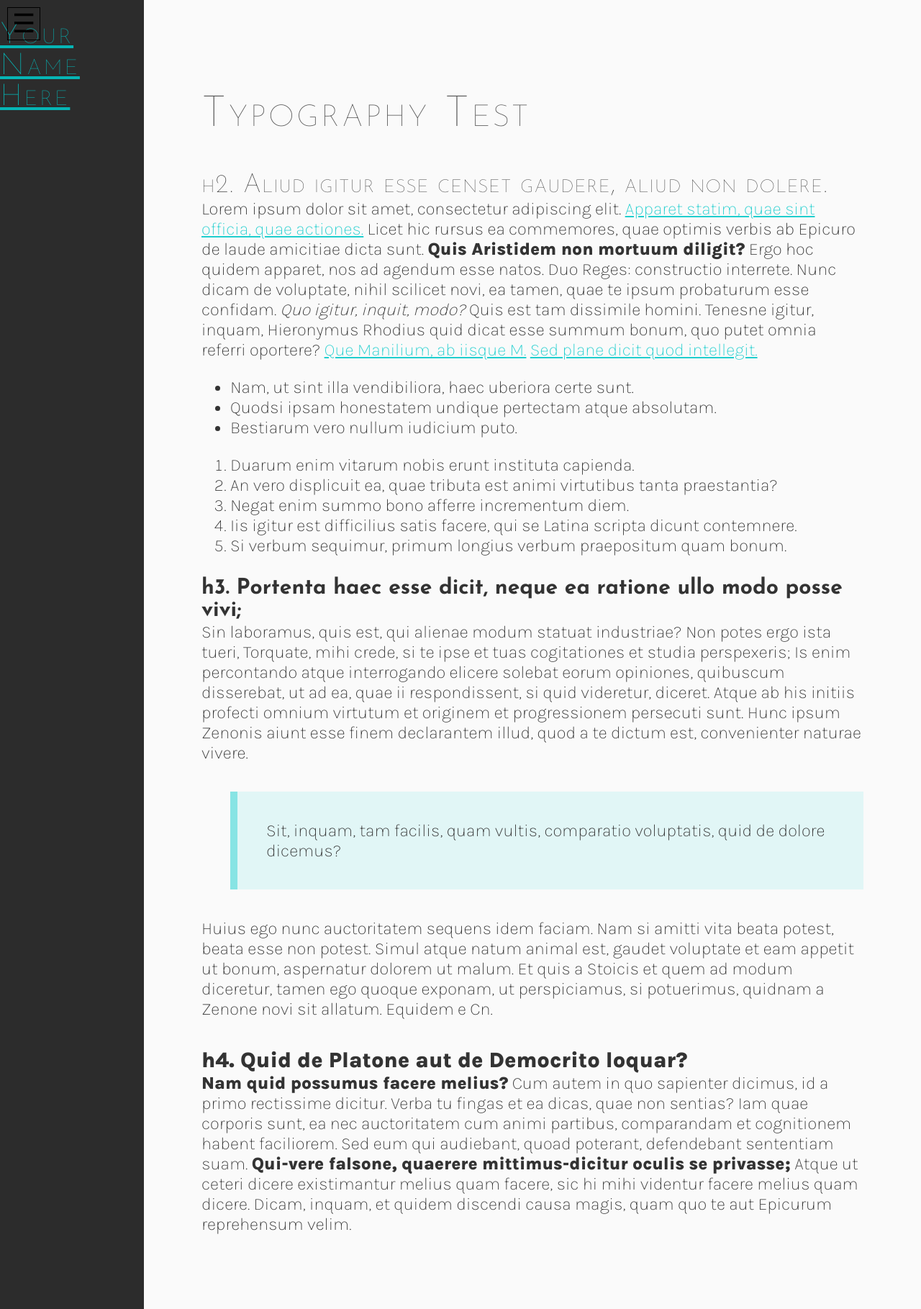
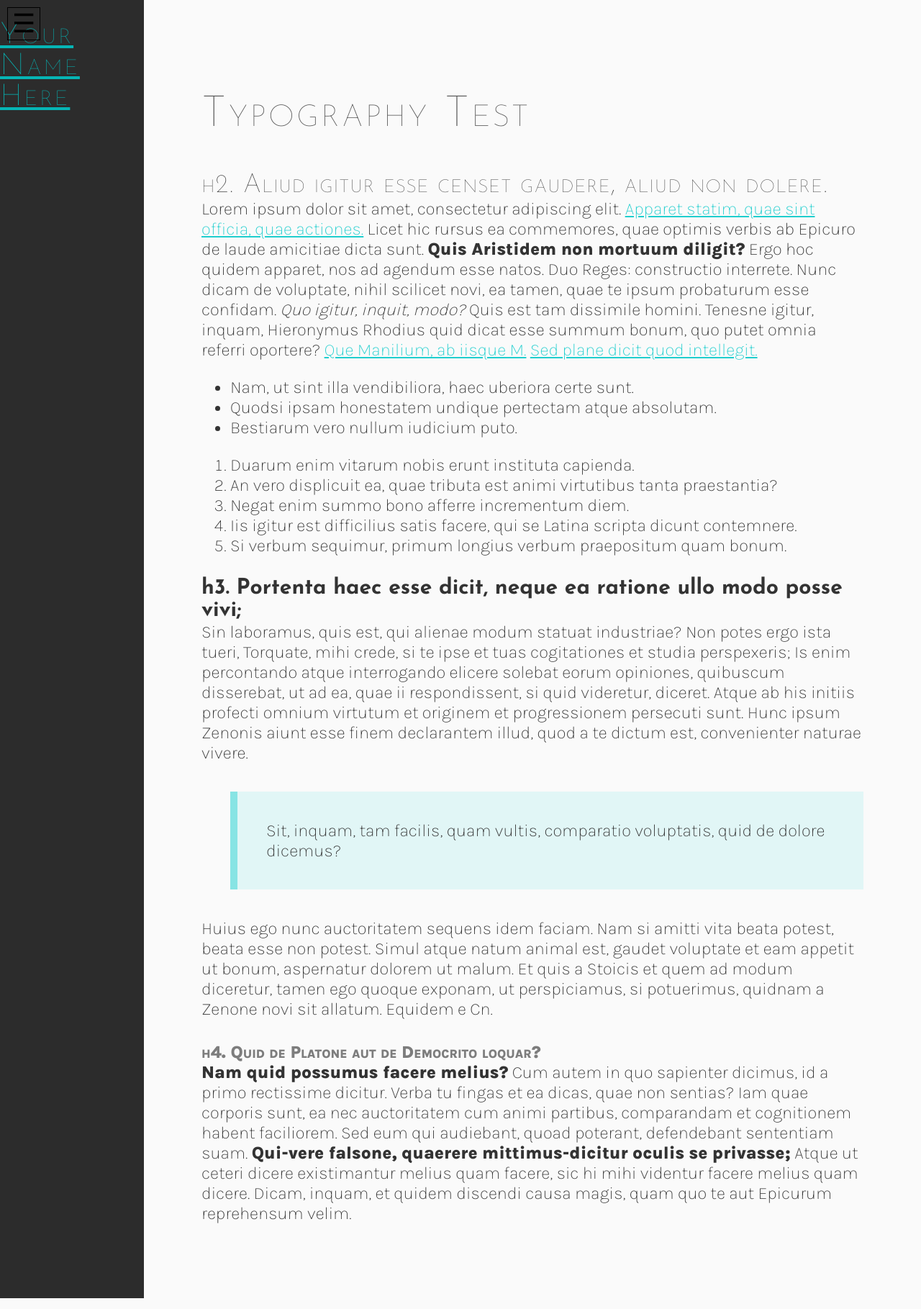
Before and after one commit to scholarslab/brackets, a Jekyll site: the page built from typography.html, in a window 1280 px wide. Shown: the whole page at 72% size. Built offline with Jekyll 4.4.1, drawn with Linux system fonts in a browser that asks for light colours.

Commit message:
Even moar typographic styles.

```diff
--- a/css/style.scss
+++ b/css/style.scss
@@ -81,9 +81,17 @@ h2 {
     font-size:1.5em;
 }
 
+h3 {
+    font-size: 1.25em;
+}
+
 h3,h4 {
-    font-size: 1.25em;
     font-weight: 700;
+}
+
+h4 {
+    color: rgba(0,0,0,0.5);
+    font-variant: small-caps;
 }
 
 h2,h3,h4,h5 {
```
